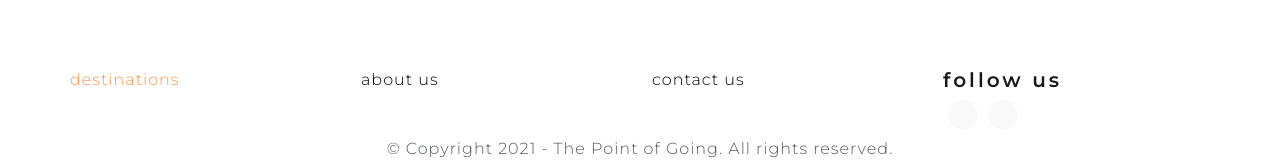
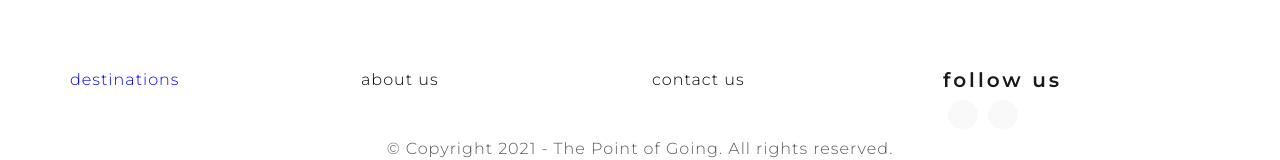
Before and after one commit to PeteLow-13/Test62, a React (Create React App) app in the folder frontend/: page / in a window 1280 px wide. In both pictures the pointer is over the link "destinations". Shown: the part 913-1073 px from the top of the page. Built offline with nearby package versions, Linux system fonts and the light colour scheme.

Commit message:
change a tag hover

```diff
--- a/frontend/src/Components/Footer.css
+++ b/frontend/src/Components/Footer.css
@@ -18,7 +18,8 @@ footer {
 } */
 
 footer a:hover {
-  color: #fa944b;
+  color: blue;
+  /* color: #fa944b; */
   text-decoration: none;
 }
 
```
